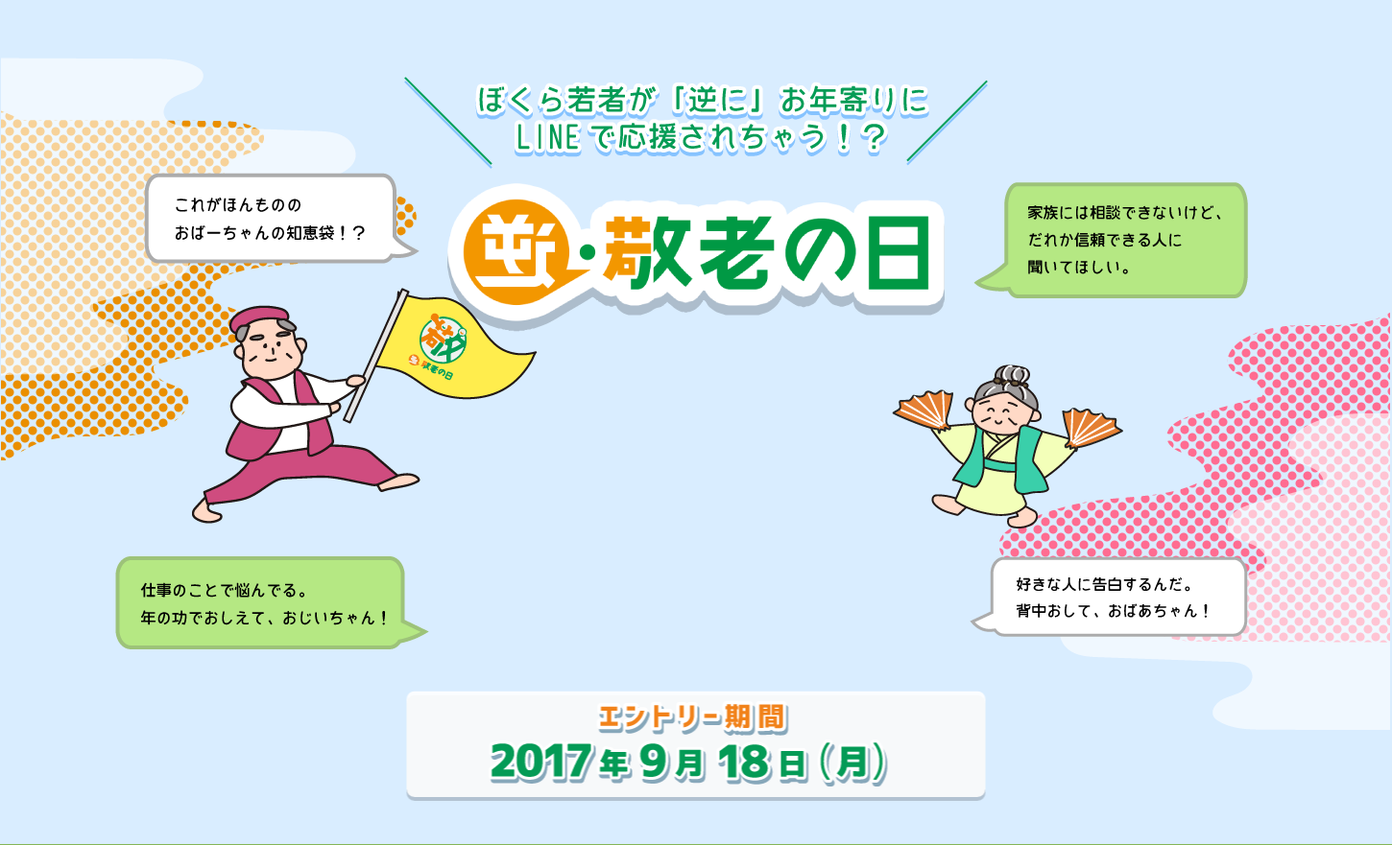
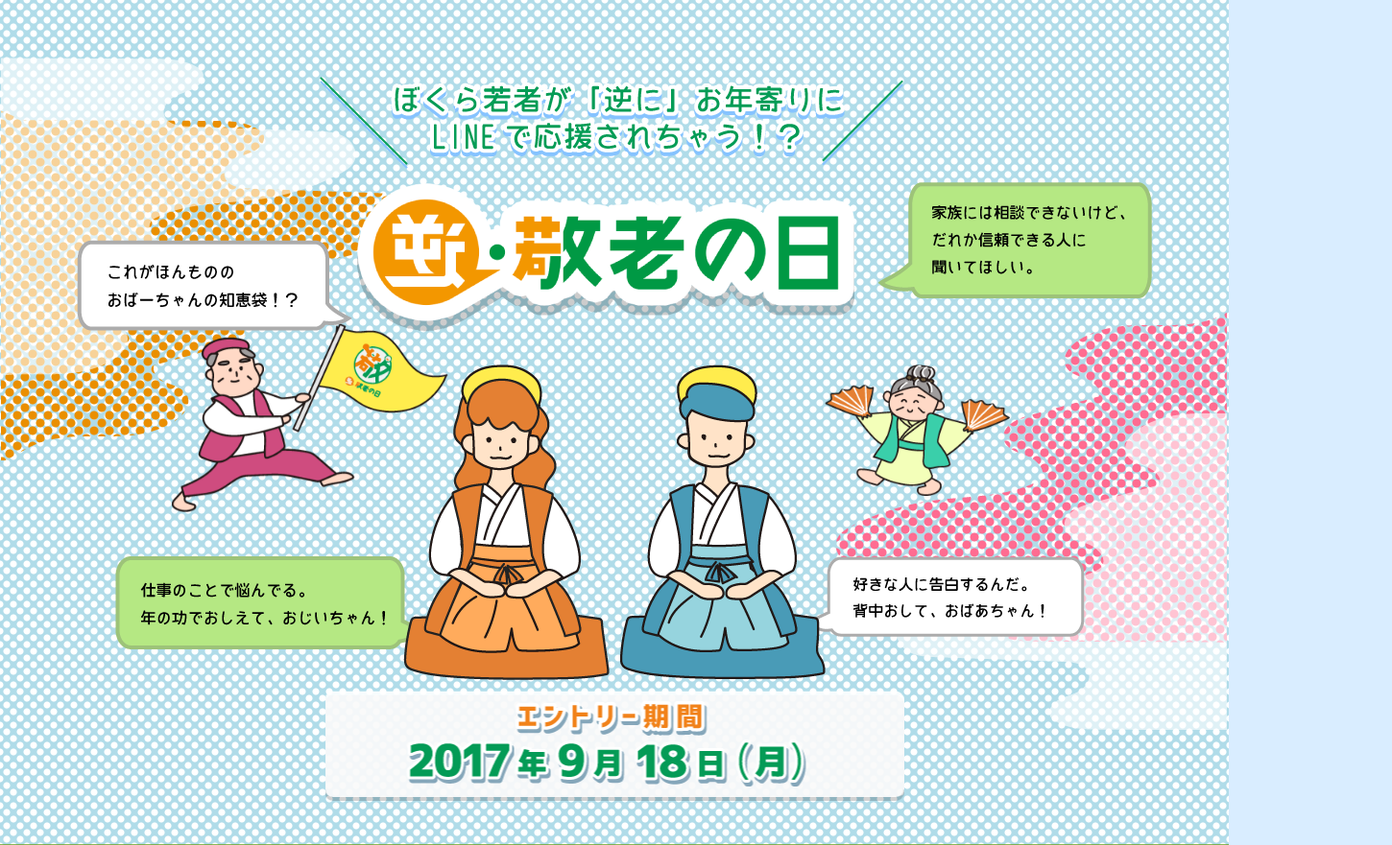
Before and after one commit to spinachmedia/cowoo_gyakukeirou_lp, a plain HTML site: page index.html in a window 1280 px wide. Shown: the top 881 px of the page at 96% size, 1450 px wide, since content can reach past the window. Drawn offline with Linux system fonts and the light colour scheme.

Commit message:
Add Animation.

```diff
--- a/css/main.css
+++ b/css/main.css
@@ -12,11 +12,6 @@
     position: absolute;
 }
 
-button {
-    background-color: transparent;
-    border: none;
-}
-
 .full {
     width: 100%;
     height: 100%;
@@ -24,12 +19,27 @@
     left: 0px;
 }
 
+.hidden {
+    display: none;
+}
+
+button {
+    background-color: transparent;
+    border: none;
+}
+
+
 html,
 body {
     width: 100%;
-    min-width: 1450px;
     min-height: 800px;
     background-color: #d9edff;
+    background-image: url(../images/img_bg_dot.png);
+    font-family: Lato, "Noto Sans JP", "游ゴシック Medium", "游ゴシック体", "Yu Gothic Medium", YuGothic, "ヒラギノ角ゴ ProN", "Hiragino Kaku Gothic ProN", "メイリオ", Meiryo, "ＭＳ Ｐゴシック", "MS PGothic", sans-serif;
+
+}
+#main {
+    width: 100%;
 }
 
 #layer1 #leftCloud {
@@ -45,38 +55,50 @@
 #layer2 {
     position: relative;
     margin: auto;
-    width: 1450px;
+    width: 1280px;
 }
 
 #layer3 #granpa {
-    left: 200px;
-    top: 300px;
+    left: 179px;
+    top: 337px;
 }
 
 #layer3 #granma {
-    right: 280px;
+    right: 180px;
     top: 380px;
 }
-
+#layer4 {
+    z-index: 1000;
+}
 #layer4 #titleTop {
-    left: 50%;
+    left: 26%;
     top: 80px;
     transform: translateX(-50%);
 }
 
 #layer4 #titleBottom {
-    left: 50%;
+    left: 29%;
     top: 190px;
     transform: translateX(-50%);
 }
 
+#layer4 #girl {
+    left: 420px;
+    top: 380px;
+}
+
+#layer4 #boy {
+    right: 420px;
+    top: 380px;
+}
+
 #layer5 #leftTop {
-    left: 150px;
-    top: 180px;
+    left: 80px;
+    top: 250px;
 }
 
 #layer5 #rightTop {
-    right: 150px;
+    right: 80px;
     top: 190px;
 }
 
@@ -121,6 +143,8 @@
 }
 
 #mainContents #discription {
+    width: 100%;
+    text-align: center;
     top: 50%;
     left: 50%;
     transform: translate(-50%, -50%);
@@ -128,15 +152,10 @@
     font-size: 50px;
     font-weight: bold;
     text-shadow:
-        2px 2px 0 #FFF,
-        -2px 2px 0 #FFF,
-        2px -2px 0 #FFF,
-        -2px -2px 0 #FFF;
-    text-shadow:
-        2px 2px 1px #FFF,
-        -2px 2px 1px #FFF,
-        2px -2px 1px #FFF,
-        -2px -2px 1px #FFF;
+        1px 1px 0px #FFF,
+        -1px 1px 0px #FFF,
+        1px -1px 0px #FFF,
+        -1px -1px 0px #FFF;
 }
 
 #snsShare {
--- a/index.html
+++ b/index.html
@@ -20,46 +20,56 @@
         <div id="main" class="relative">
             <!-- 左右から差し込まれるアニメーション -->
             <div id="layer1" class="absolute full">
-                <div id="leftCloud" class="absolute">
+                <div id="leftCloud" class="absolute animated bounceInLeft">
                     <img src="./images/img_cloud_1.png">
                 </div>
-                <div id="rightCloud" class="absolute">
+                <div id="rightCloud" class="absolute animated bounceInRight">
                     <img src="./images/img_cloud_2.png">
                 </div>
             </div>
             <div id="layer2" class="">
+                <!-- おじいちゃんおばあちゃん -->
                 <div id="layer3" class="absolute full">
-                    <div id="granpa" class="absolute">
-                        <img src="./images/pc_img_grandpa.png">
+                    <div id="granpa" class="absolute hidden">
+                        <img style="width:80%" src="./images/pc_img_grandpa.png">
                     </div>
-                    <div id="granma" class="absolute">
-                        <img src="./images/pc_img_grandma.png">
+                    <div id="granma" class="absolute hidden">
+                        <img style="width:80%" src="./images/pc_img_grandma.png">
                     </div>
                 </div>
-                <div id="layer4" class="absolute full">
-                    <div id="titleTop" class="absolute">
+                <!-- メインタイトル -->
+                <div id="layer4" class="absolute full ">
+                    <div id="titleTop" class="absolute hidden">
                         <img src="./images/img_main_fukidashi.png">
                     </div>
-                    <div id="titleBottom" class="absolute">
+                    <div id="titleBottom" class="absolute hidden">
                         <img src="./images/logo_main.png">
                     </div>
+                    <div id="girl" class="absolute hidden">
+                        <img src="./images/img_girl_1.png">
+                    </div>
+                    <div id="boy" class="absolute hidden">
+                        <img src="./images/img_girl_2.png">
+                    </div>
                 </div>
+                <!-- 吹き出し -->
                 <div id="layer5" class="absolute full">
-                    <div id="leftTop" class="absolute">
+                    <div id="leftTop" class="absolute hidden">
                         <img src="./images/img_ballon_1.png">
                     </div>
-                    <div id="rightTop" class="absolute">
+                    <div id="rightTop" class="absolute hidden">
                         <img src="./images/img_ballon_2.png">
                     </div>
-                    <div id="leftBottom" class="absolute">
+                    <div id="leftBottom" class="absolute hidden">
                         <img src="./images/img_ballon_3.png">
                     </div>
-                    <div id="rightBottom" class="absolute">
+                    <div id="rightBottom" class="absolute hidden">
                         <img src="./images/img_ballon_4.png">
                     </div>
                 </div>
+                <!-- ボタン -->
                 <div id="layer6" class="absolute full">
-                    <div id="entryPriod" class="absolute">
+                    <div id="entryPriod" class="absolute hidden">
                         <img src="./images/img_entryperiod.png">
                     </div>
                 </div>
@@ -103,13 +113,13 @@
             </div>
             <div id="fotterMenuList" class="absolute">
                 <div id="">
-                    利用規約
+<!--                    利用規約-->
                 </div>
                 <div id="">
-                    プライバシーポリシーについて
+<!--                    プライバシーポリシーについて-->
                 </div>
                 <div id="">
-                    cotwooについて
+                    <a href="http://cotwoo.com">cotwooについて</a>
                 </div>
             </div>
             <div id="toTop" class="absolute">TOPへ戻る</div>
--- a/js/main.js
+++ b/js/main.js
@@ -0,0 +1,41 @@
+$(function(){
+
+    //おじいちゃんおばあちゃんのアニメーション
+    setTimeout(function(){
+        $("#granpa").removeClass("hidden")
+        $("#granma").removeClass("hidden")
+        $("#granpa").addClass("animated bounceIn");
+        $("#granma").addClass("animated bounceIn");
+    },600);
+
+    setTimeout(function(){
+        $("#titleTop").removeClass("hidden")
+        $("#titleBottom").removeClass("hidden")
+        $("#titleTop").addClass("animated bounceInDown");
+        $("#titleBottom").addClass("animated bounceInDown");
+
+
+        $("#girl").removeClass("hidden")
+        $("#boy").removeClass("hidden")
+        $("#girl").addClass("animated fadeIn");
+        $("#boy").addClass("animated fadeIn");
+    },800);
+
+    setTimeout(function(){
+        $("#leftTop").removeClass("hidden")
+        $("#leftBottom").removeClass("hidden")
+        $("#rightTop").removeClass("hidden")
+        $("#rightBottom").removeClass("hidden")
+
+        $("#leftTop").addClass("animated bounceInLeft");
+        $("#leftBottom").addClass("animated bounceInLeft");
+        $("#rightTop").addClass("animated bounceInRight");
+        $("#rightBottom").addClass("animated bounceInRight");
+    },1000);
+
+    setTimeout(function(){
+        $("#entryPriod").removeClass("hidden")
+        $("#entryPriod").addClass("animated fadeIn");
+    },1300);
+
+})
```
Also changed, not shown: images/img_bg_dot.png (added), images/img_cloud_1_1.png (added), images/img_cloud_1_2.png (added), images/img_cloud_2_1.png (added), images/img_cloud_2_2.png (added), images/img_girl_1.png (added), images/img_girl_2.png (added).
